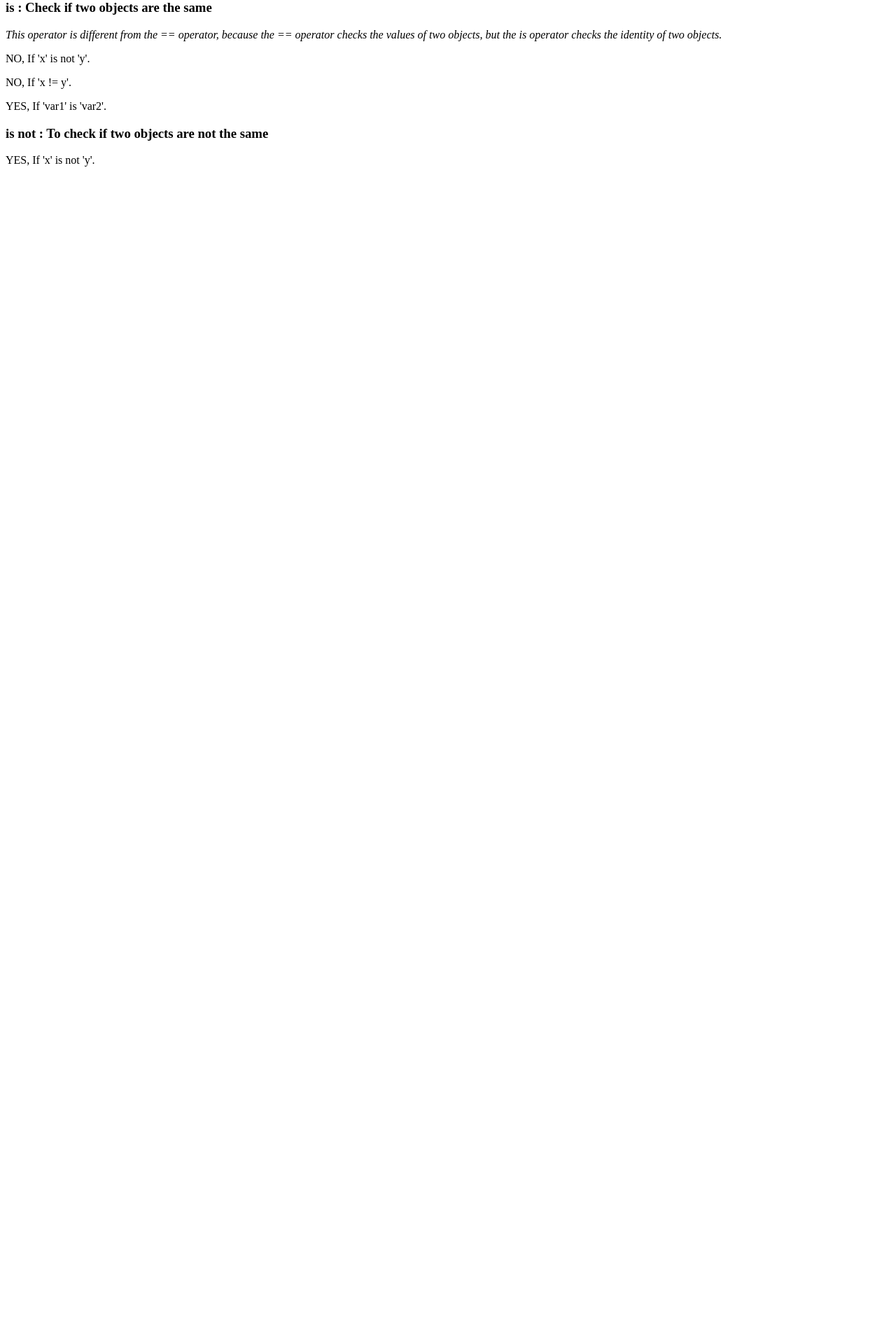
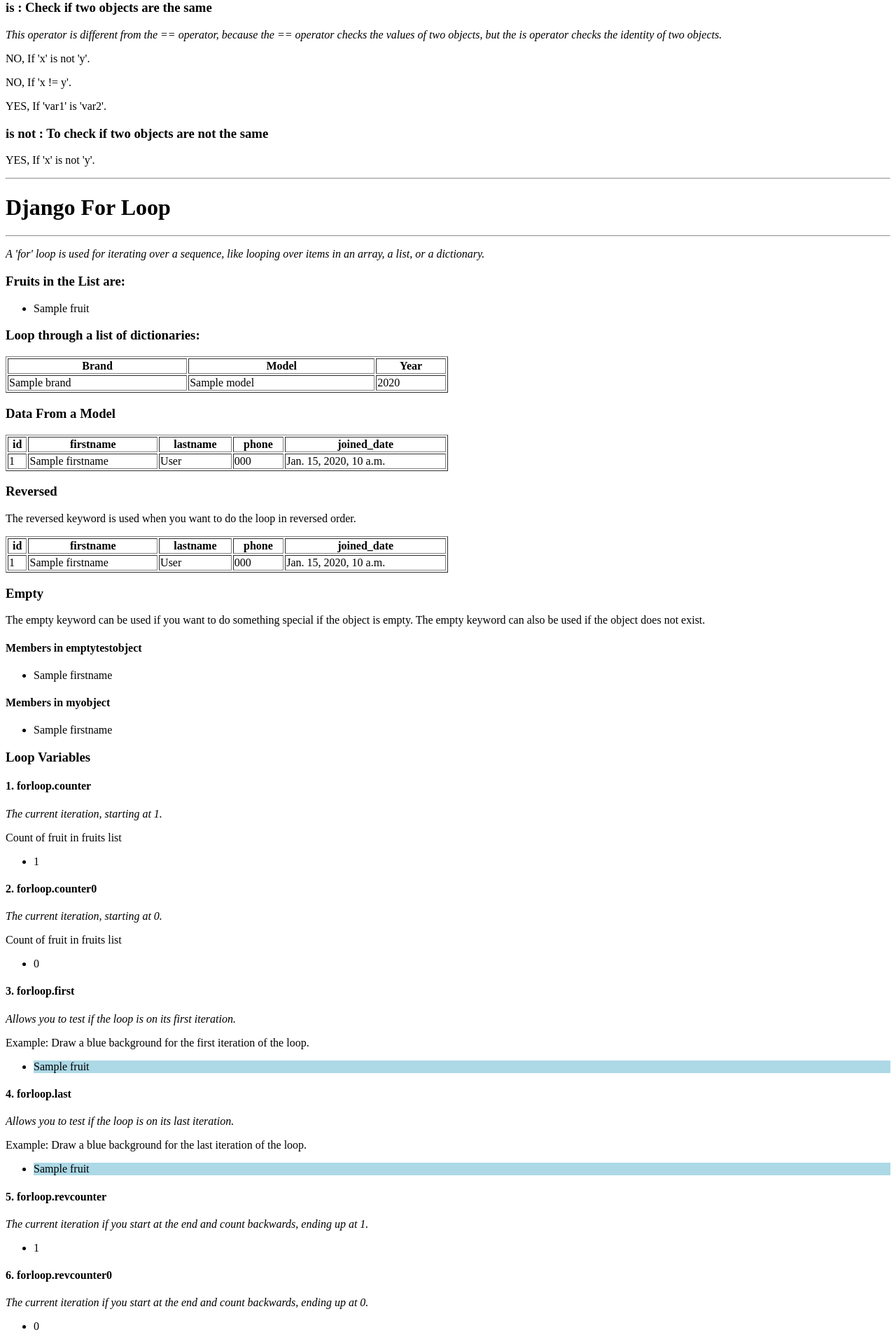
Before and after one commit to JekenMaharjan/django_practice, a Django app: template firstproject/firstapp/templates/django_syntax.html in a window 1280 px wide. Shown: the part 1320-3240 px from the top of the page at 70% size. Before the commit the page ends 1558 px from the top, so only its background shows below. Run offline with Django 5.2, Linux system fonts and the light colour scheme; the template is opened without the code that fills it: most values are stand-ins (such as "Sample title", 1, 10 or a date in 2020).

Commit message:
feat: django for loop

```diff
--- a/firstproject/firstapp/templates/django_syntax.html
+++ b/firstproject/firstapp/templates/django_syntax.html
@@ -10,6 +10,7 @@
     <h1>Django Variables</h1>
     <hr>
 
+
     <h3>Welcome! {{ user }}.</h3>
 
     {% with fullname=user %}
@@ -21,6 +22,7 @@
     <hr>
     <h1>Django Tags</h1>
     <hr>
+
 
     <p style="font-style: italic;">
         In Django templates, you can perform programming logic like executing if statements and for loops.
@@ -50,10 +52,12 @@
     <h1>Django If Else</h1>
     <hr>
 
+
     <h3>If Statement</h3>
     {% if greeting == 1 %}
         <p>Hello! {{ user }}. Greeting is '1'.</p>
     {% endif %}
+
 
     <h3>Elif</h3>
     {% if greeting == 1 %}
@@ -61,6 +65,7 @@
     {% elif greeting == 2 %}
         <p>Hello! {{ user }}. Greeting is '2'.</p>
     {% endif %}
+
 
     <h3>Else</h3>
     {% if greeting == 1 %}
@@ -82,48 +87,58 @@
         <p>Hello! {{ user }}. If greeting...</p>
     {% endif %}
 
+
     <h3>== : Is equal to</h3>
     {% if greeting == 1 %}
         <p>Hello! {{ user }}. Greeting is '1'.</p>
     {% endif %}
+
 
     <h3>!= : Is not equal to</h3>
     {% if greeting != 2 %}
         <p>Hello! {{ user }}. Greeting is not equal to '2'.</p>
     {% endif %}
 
+
     <h3>< : Is less than</h2>
     {% if greeting < 3 %}
         <p>Hello! {{ user }}. Greeting is less than '3'.</p>
     {% endif %}
+
 
     <h3><= : Is less than, or equal to</h2>
     {% if greeting <= 3 %}
         <p>Hello! {{ user }}. Greeting is less than or equal to '3'.</p>
     {% endif %}
 
+
     <h3>> : Is greater than</h3>
     {% if greeting > 0 %}
         <p>Hello! {{ user }}. Greeting is greater than '0'.</p>
     {% endif %}
+
 
     <h3>>= : Is greater than, or equal to</h3>
     {% if greeting >= 1 %}
         <p>Hello! {{ user }}. Greeting is greater than or equal to '1'.</p>
     {% endif %}
 
+
     <h3>and : To check if more than one condition is true</h3>
     {% if greeting == 1 and day == "Friday" %}
         <p>Hello Weekend! Greeting is '1' and day is 'Friday'.</p>
     {% endif %}
+
 
     <h3>or : To check if one of the conditions is true</h3>
     {% if greeting == 1 or greeting == 5 %}
         <p>Greeting is either 1 or 5.</p>
     {% endif %}
 
+
     <h3>and/or : Combine and and or</h3>
     {% comment %} {% if greeting == 1 and day == "Friday" or greeting == 5 %} {% endcomment %}
+
 
     <h3>in : To check if a certain item is present in an object</h3>
     {% if 'Banana' in fruits %}
@@ -132,12 +147,14 @@
         <p>Goodbye! If banana is not in fruits.</p>
     {% endif %}
 
+
     <h3>not in : To check if a certain item is not present in an object</h3>
     {% if 'Banana' not in fruits %}
         <p>Hello! If banana is not in fruits.</p>
     {% else %}
         <p>Goodbye! If banana is in fruits.</p>
     {% endif %}
+
 
     <h3>is : Check if two objects are the same</h3>
     <p style="font-style: italic;">
@@ -165,11 +182,184 @@
     {% endif %}
     {% endwith %}
 
+
     <h3>is not : To check if two objects are not the same</h3>
     {% if x is not y %}
         <p>YES, If 'x' is not 'y'.</p>
     {% else %}
         <p>NO, If 'x' is 'y'.</p>
     {% endif %}
+
+    {% comment %} ========================================================= {% endcomment %}
+
+    <hr>
+    <h1>Django For Loop</h1>
+    <hr>
+
+    <p style="font-style: italic;">
+        A 'for' loop is used for iterating over a sequence, like looping over items in an array, a list, or a dictionary.
+    </p>
+
+
+    <h3>Fruits in the List are:</h3>
+    <ul>
+        {% for fruit in fruits %}
+            <li>{{ fruit }}</li>
+        {% endfor %}
+    </ul>
+
+
+    <h3>Loop through a list of dictionaries:</h3>
+    <table border = "1" width = "50%">
+        <tr>
+            <th>Brand</th>
+            <th>Model</th>
+            <th>Year</th>
+        </tr>
+
+        {% for car in cars %}
+            <tr>
+                <td>{{ car.brand }}</td>
+                <td>{{ car.model }}</td>
+                <td>{{ car.year }}</td>
+            </tr>
+        {% endfor %}
+    </table>
+
+
+    <h3>Data From a Model</h3>
+    <table border = "1" width = "50%">
+        <tr>
+            <th>id</th>
+            <th>firstname</th>
+            <th>lastname</th>
+            <th>phone</th>
+            <th>joined_date</th>
+        </tr>
+
+        {% for member in mymembers %}
+        <tr>
+            <td>{{ member.id }}</td>
+            <td>{{ member.firstname }}</td>
+            <td>{{ member.lastname }}</td>
+            <td>{{ member.phone }}</td>
+            <td>{{ member.joined_date }}</td>
+        </tr>
+        {% endfor %}
+    </table>
+
+
+    <h3>Reversed</h3>
+    <p>The reversed keyword is used when you want to do the loop in reversed order.</p>
+    <table border = "1" width = "50%">
+        <tr>
+            <th>id</th>
+            <th>firstname</th>
+            <th>lastname</th>
+            <th>phone</th>
+            <th>joined_date</th>
+        </tr>
+
+        {% for member in mymembers reversed %}
+        <tr>
+            <td>{{ member.id }}</td>
+            <td>{{ member.firstname }}</td>
+            <td>{{ member.lastname }}</td>
+            <td>{{ member.phone }}</td>
+            <td>{{ member.joined_date }}</td>
+        </tr>
+        {% endfor %}
+    </table>
+
+
+    <h3>Empty</h3>
+    <p>
+        The empty keyword can be used if you want to do something special if the object is empty.
+        The empty keyword can also be used if the object does not exist.
+    </p>
+
+    <h4>Members in emptytestobject</h4>
+    <ul>
+    {% for x in emptytestobject %}
+        <li>{{ x.firstname }}</li>
+    {% empty %}
+        <li>No members</li>
+    {% endfor %}
+    </ul>
+
+    <h4>Members in myobject</h4>
+    <ul>
+    {% for x in myobject %}
+        <li>{{ x.firstname }}</li>
+    {% empty %}
+        <li>No members</li>
+    {% endfor %}
+    </ul>
+
+
+    <h3>Loop Variables</h3>
+
+    <h4>1. forloop.counter</h4>
+    <i>The current iteration, starting at 1.</i>
+    <p>Count of fruit in fruits list</p>
+    <ul>
+    {% for x in fruits %}
+        <li>{{ forloop.counter }}</li>
+    {% endfor %}
+    </ul>
+
+    <h4>2. forloop.counter0</h4>
+    <i>The current iteration, starting at 0.</i>
+    <p>Count of fruit in fruits list</p>
+    <ul>
+    {% for x in fruits %}
+        <li>{{ forloop.counter0 }}</li>
+    {% endfor %}
+    </ul>
+
+    <h4>3. forloop.first</h4>
+    <i>Allows you to test if the loop is on its first iteration.</i>
+    <p>Example: Draw a blue background for the first iteration of the loop.</p>
+    <ul>
+    {% for x in fruits %}
+        <li
+        {% if forloop.first %}
+            style='background-color:lightblue;'
+        {% endif %}
+        >{{ x }}</li>
+    {% endfor %}
+    </ul>
+
+    <h4>4. forloop.last</h4>
+    <i>Allows you to test if the loop is on its last iteration.</i>
+    <p>Example: Draw a blue background for the last iteration of the loop.</p>
+    <ul>
+    {% for x in fruits %}
+        <li
+        {% if forloop.last %}
+            style='background-color:lightblue;'
+        {% endif %}
+        >{{ x }}</li>
+    {% endfor %}
+    </ul>
+
+    <h4>5. forloop.revcounter</h4>
+    <i>The current iteration if you start at the end and count backwards, ending up at 1.</i>
+    <ul>
+    {% for x in fruits %}
+        <li>{{ forloop.revcounter }}</li>
+    {% endfor %}
+    </ul>
+
+    <h4>6. forloop.revcounter0</h4>
+    <i>The current iteration if you start at the end and count backwards, ending up at 0.</i>
+    <ul>
+    {% for x in fruits %}
+        <li>{{ forloop.revcounter0 }}</li>
+    {% endfor %}
+    </ul>
+
+    {% comment %} ========================================================= {% endcomment %}
+
 </body>
 </html>
```
Also changed, not shown: firstproject/firstapp/views.py (+15 -0 lines).
